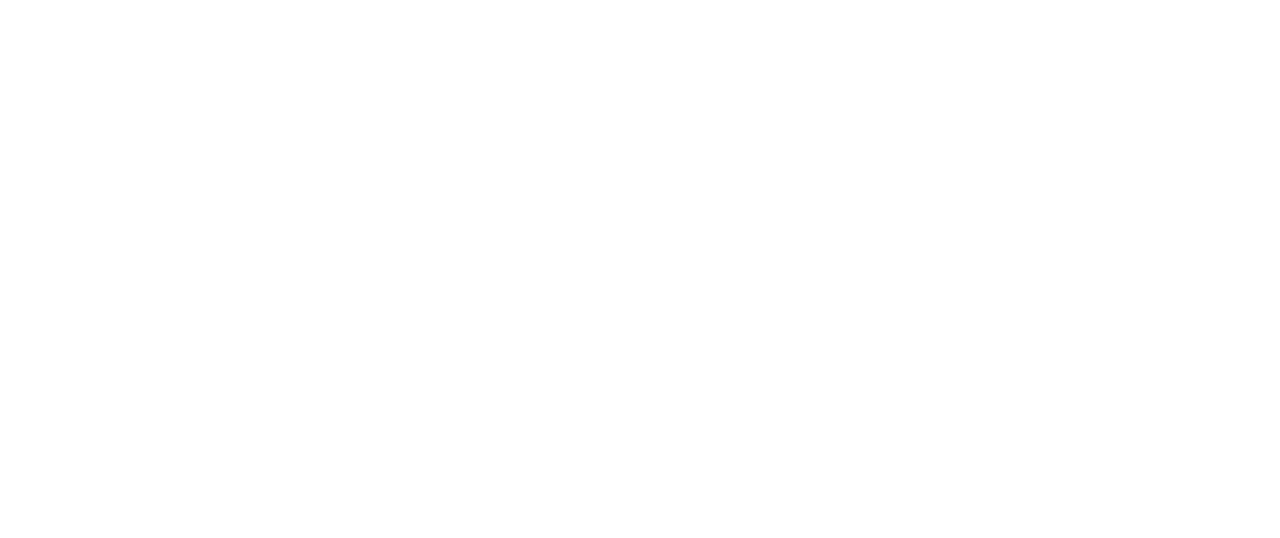
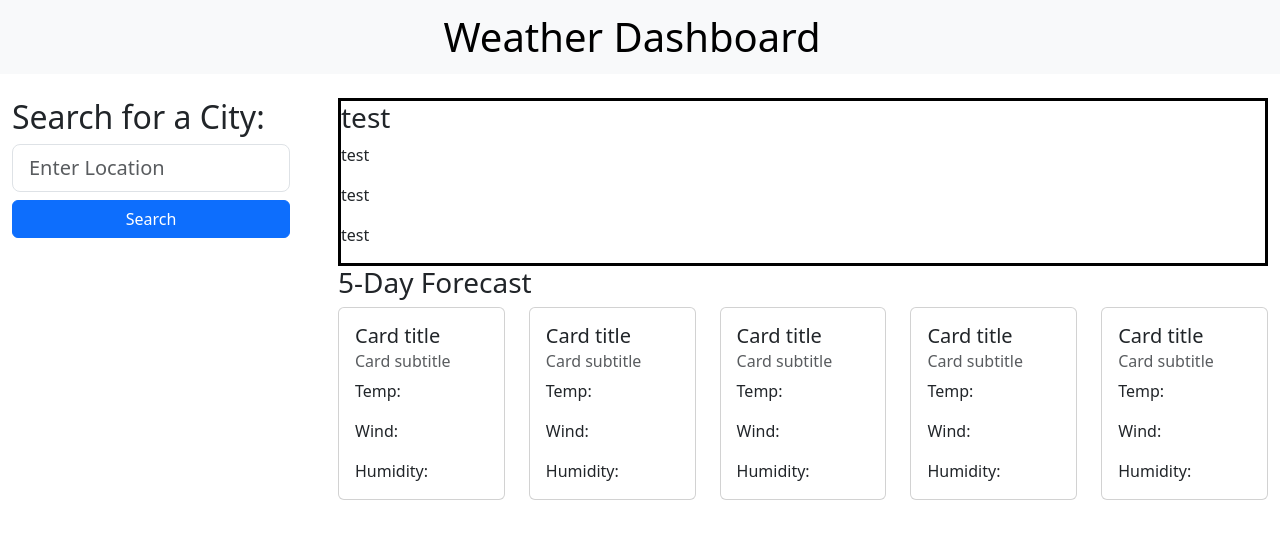
Before and after one commit to boomshakazulu/weather-dashboard, a plain HTML site: page index.html in a window 1280 px wide. Drawn offline with nearby package versions, Linux system fonts and the light colour scheme.

Commit message:
filtered weather api results

```diff
--- a/assets/css/style.css
+++ b/assets/css/style.css
@@ -0,0 +1,8 @@
+.container-fluid {
+    justify-content: center!important;
+}
+
+#currentDay {
+    border-color: black;
+    border-style: solid;
+}
--- a/assets/js/script.js
+++ b/assets/js/script.js
@@ -1 +1,32 @@
-var api = "2504341f8dff556dc719a3a0672777f0"
+var APIKey = "2504341f8dff556dc719a3a0672777f0"
+var textArea = document.getElementById("textArea")
+var searchBtn = document.getElementById("searchBtn")
+var city = textArea.value
+var queryURL = "http://api.openweathermap.org/data/2.5/weather?q=" + city + "&appid=" + APIKey;
+
+
+searchBtn.addEventListener("click", function() {
+    var city = textArea.value.split(/\s+/).join("+")
+    var queryURL = "http://api.openweathermap.org/data/2.5/weather?q=" + city + "&appid=" + APIKey;
+    fetch(queryURL).then(response => response.json()).then(data => {
+       var lat = data.coord.lat
+       var lon = data.coord.lon
+       console.log(data)
+        getWeatherData(lat, lon)
+    })
+});
+
+function getWeatherData(lat, lon) {
+    var APIReq= "https://api.openweathermap.org/data/2.5/forecast?units=imperial&lat="+lat+"&lon="+lon+"&appid="+APIKey
+    fetch(APIReq).then(res => res.json()).then(data => {
+        var uniqueForcastDays = [];
+        var fiveDay = data.list.filter(forcast => {
+            var forcastDate= new Date(forcast.dt_txt).getDate()
+            if(!uniqueForcastDays.includes(forcastDate)) {
+                return uniqueForcastDays.push(forcastDate)
+            }
+
+    })
+    console.log(fiveDay)
+    })
+}
--- a/index.html
+++ b/index.html
@@ -3,9 +3,95 @@
 <head>
     <meta charset="UTF-8">
     <meta name="viewport" content="width=device-width, initial-scale=1.0">
+    <link href="https://cdn.jsdelivr.net/npm/bootstrap@5.3.2/dist/css/bootstrap.min.css" rel="stylesheet" integrity="sha384-T3c6CoIi6uLrA9TneNEoa7RxnatzjcDSCmG1MXxSR1GAsXEV/Dwwykc2MPK8M2HN" crossorigin="anonymous">
+    <link rel="stylesheet" type="text/css" href="./assets/css/style.css" />
     <title>Document</title>
 </head>
 <body>
+    <nav class="navbar bg-body-tertiary">
+        <div class="container-fluid">
+          <h1 class="navbar-brand mb-0 fs-1 ">Weather Dashboard</h1>
+        </div>
+      </nav>
+    <main class="row">
+        <section class="col-3 p-4 g-col-6">
+            <h2>Search for a City:</h2>
+                <input id="textArea" class="form-control form-control-lg" type="text" placeholder="Enter Location" aria-label=".form-control-lg example">
+                <div class="d-grid gap-2">
+                    <button id="searchBtn" class="btn btn-primary mt-2 " type="submit">Search</button>
+                </div>
+        </section>
+        <section class="col-9 p-4 g-col-6" >
+            <div id="currentDay">
+                <h3 id="currentCity">test</h3>
+                <p>test</p>
+                <p>test</p>
+                <p>test</p>
+            </div>
+            <h3>5-Day Forecast</h3>
+            <div class="row row-cols-3 row-cols-md-5">
+                <div class="col">
+                    <div class="card">
+                        <div class="card-body">
+                            <h5 class="card-title">Card title</h5>
+                            <h6 class="card-subtitle mb-2 text-body-secondary">Card subtitle</h6>
+                            <p class="card-text">Temp:</p>
+                            <p class="card-text">Wind:</p>
+                            <p class="card-text">Humidity:</p>
+                        </div>
+                    </div>
+                </div>
+                <div class="col">
+                    <div class="card">
+                        <div class="card-body">
+                            <h5 class="card-title">Card title</h5>
+                            <h6 class="card-subtitle mb-2 text-body-secondary">Card subtitle</h6>
+                            <p class="card-text">Temp:</p>
+                            <p class="card-text">Wind:</p>
+                            <p class="card-text">Humidity:</p>
+                        </div>
+                    </div>
+                </div>
+                <div class="col">
+                    <div class="card">
+                        <div class="card-body">
+                            <h5 class="card-title">Card title</h5>
+                            <h6 class="card-subtitle mb-2 text-body-secondary">Card subtitle</h6>
+                            <p class="card-text">Temp:</p>
+                            <p class="card-text">Wind:</p>
+                            <p class="card-text">Humidity:</p>
+                        </div>
+                    </div>
+                </div>
+                <div class="col">
+                    <div class="card">
+                        <div class="card-body">
+                            <h5 class="card-title">Card title</h5>
+                            <h6 class="card-subtitle mb-2 text-body-secondary">Card subtitle</h6>
+                            <p class="card-text">Temp:</p>
+                            <p class="card-text">Wind:</p>
+                            <p class="card-text">Humidity:</p>
+                        </div>
+                    </div>
+                </div>
+                <div class="col">
+                    <div class="card">
+                        <div class="card-body">
+                            <h5 class="card-title">Card title</h5>
+                            <h6 class="card-subtitle mb-2 text-body-secondary">Card subtitle</h6>
+                            <p class="card-text">Temp:</p>
+                            <p class="card-text">Wind:</p>
+                            <p class="card-text">Humidity:</p>
+                        </div>
+                    </div>
+                </div>
+            </div>
+        </section>
+    </main>
+    <script
+  src="https://code.jquery.com/jquery-3.7.1.js"
+  integrity="sha256-eKhayi8LEQwp4NKxN+CfCh+3qOVUtJn3QNZ0TciWLP4="
+  crossorigin="anonymous"></script>
     <script src="./assets/js/script.js"></script>
 </body>
 </html>
```
